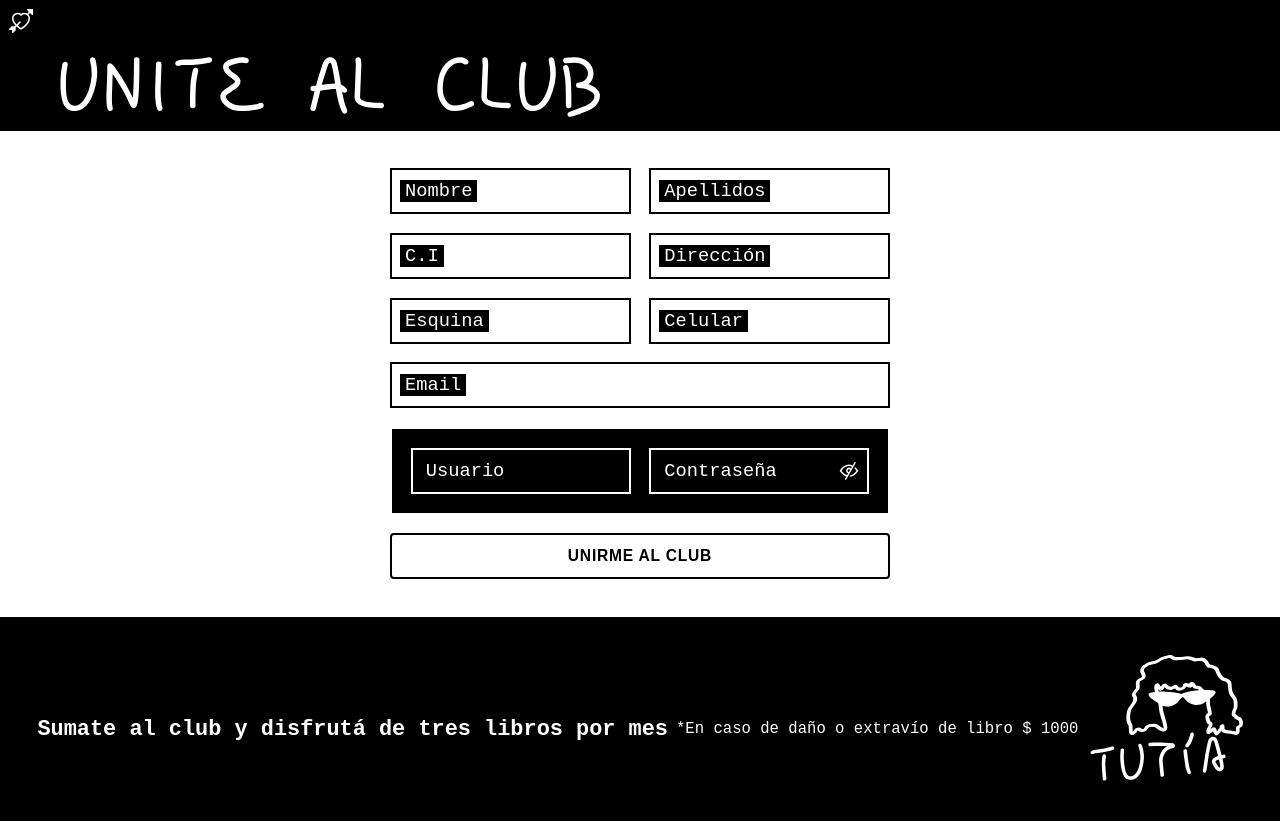
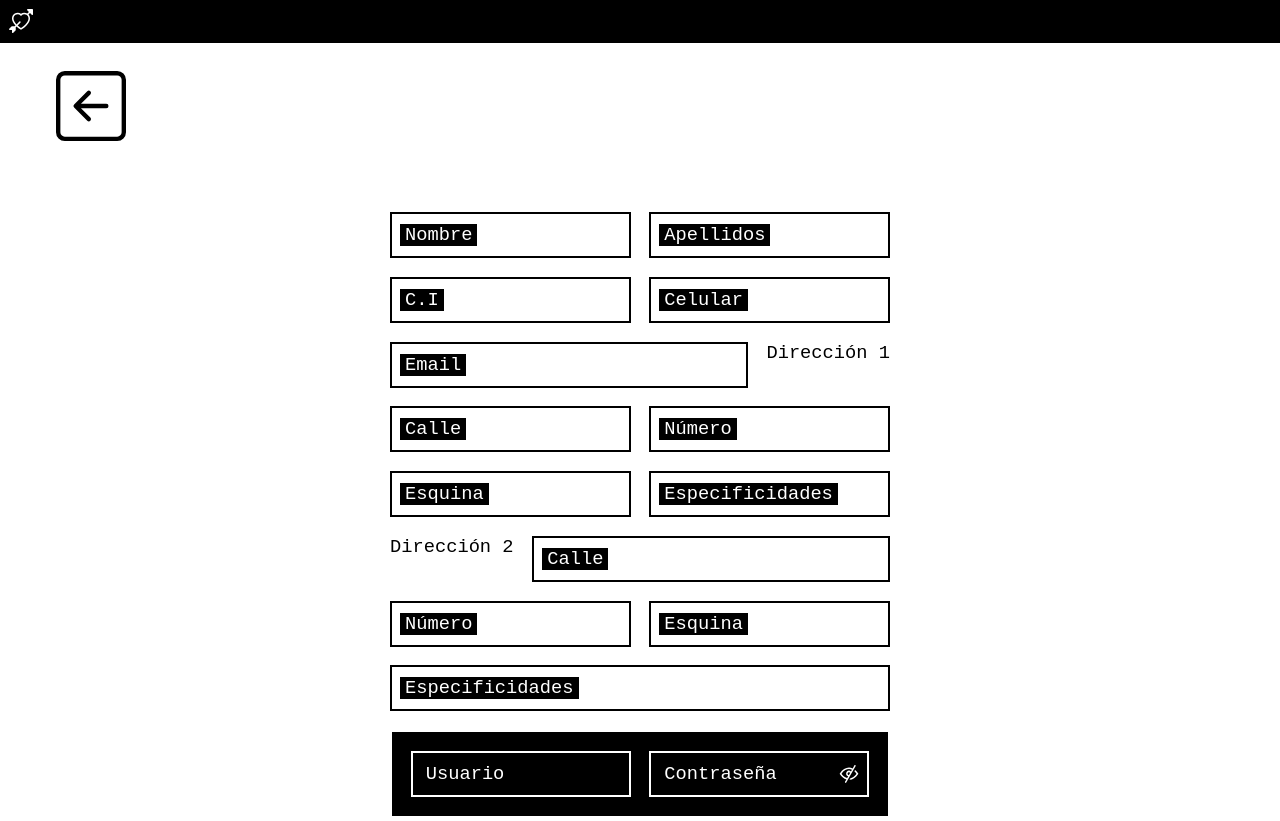
Before and after one commit to karinabentancor/TUTIA, a website: page join.html in a window 1280 px wide. Shown: the top 821 px of the page. Drawn offline with nearby package versions, Linux system fonts and the light colour scheme.

Commit message:
join-form

```diff
--- a/css/join.css
+++ b/css/join.css
@@ -29,6 +29,11 @@
     align-items: center;
     background: #000;
     padding: 0.75em 1em;
+  }
+  .arrow{
+    width: 70px;
+    margin: 1.5em;
+    margin-left: 3em;
   }
   .arrow-link .arrow {
     width: 32px;
@@ -144,6 +149,10 @@
     height: 150px;
     max-width: 60%;
   }
+
+  .direccion{
+    margin: 3em;
+  }
   @media (min-width: 768px) {
     body {
       padding: 0;
--- a/css/styles.css
+++ b/css/styles.css
@@ -46,9 +46,8 @@ html, body {
     margin: 0.5em;
 }
 .text-end{
-  margin-bottom: 3em;;
+  margin-bottom: 3em;
 }
-
 h1 {
     font-size: 3em;
     padding: 1.5em;
@@ -130,6 +129,7 @@ h1 {
 .right-aside .logo {
     width: 80px;
     height: auto;
+    margin-top: 3em;
   }
   .filters-container {
     position: relative;
--- a/join.html
+++ b/join.html
@@ -13,12 +13,8 @@
     <img src="svg/arrow-through-heart.svg" alt="" class="icon-header">
   </div>
 
-  <div class="top-row">
-    <a href="index.html" class="arrow-link">
-      <img src="svg/arrow-left-square-fill.svg" class="arrow" alt="Volver">
-    </a>
-    <img src="svg/UNITE AL CLUBb.svg" class="logo-algo" alt="Unite al club">
-  </div>
+  <a href="index.html">
+      <img src="svg/arrow-left-square.svg" class="arrow" alt="Go back"></a>
 
   <div class="form-container">
     <form id="registration-form">
@@ -35,15 +31,7 @@
           <input type="text" id="documento" name="documento" placeholder=" " required>
           <label for="documento">C.I</label>
         </div>
-        <div class="input-container">
-          <input type="text" id="direccion" name="direccion" placeholder=" " required>
-          <label for="direccion">Dirección</label>
-        </div>
-        <div class="input-container">
-          <input type="text" id="esquina" name="esquina" placeholder=" " required>
-          <label for="esquina">Esquina</label>
-        </div>
-        <div class="input-container">
+         <div class="input-container">
           <input type="text" id="celular" name="celular" placeholder=" " required>
           <label for="celular">Celular</label>
         </div>
@@ -51,8 +39,45 @@
           <input type="email" id="email" name="email" placeholder=" " required>
           <label for="email">Email</label>
         </div>
-      </div>
 
+        <div>
+          <label for="direccion">Dirección 1</label>
+        </div>
+        <div class="input-container">
+          <input type="text" id="esquina" name="esquina" placeholder=" " required>
+          <label for="esquina">Calle</label>
+        </div>
+        <div class="input-container">
+          <input type="text" id="esquina" name="esquina" placeholder=" " required>
+          <label for="esquina">Número</label>
+        </div>
+         <div class="input-container">
+          <input type="text" id="esquina" name="esquina" placeholder=" " required>
+          <label for="esquina">Esquina</label>
+        </div>
+      <div class="input-container">
+          <input type="text" id="esquina" name="esquina" placeholder=" " required>
+          <label for="esquina">Especificidades</label>
+        </div>
+
+       <label for="direccion">Dirección 2</label>
+       <div class="input-container">
+          <input type="text" id="esquina" name="esquina" placeholder=" " required>
+          <label for="esquina">Calle</label>
+        </div>
+        <div class="input-container">
+          <input type="text" id="esquina" name="esquina" placeholder=" " required>
+          <label for="esquina">Número</label>
+        </div>
+         <div class="input-container">
+          <input type="text" id="esquina" name="esquina" placeholder=" " required>
+          <label for="esquina">Esquina</label>
+        </div>
+      <div class="input-container">
+          <input type="text" id="esquina" name="esquina" placeholder=" " required>
+          <label for="esquina">Especificidades</label>
+        </div>
+     </div>
       <div class="create-user">
         <div class="input-container">
           <input type="text" id="user" name="user" placeholder=" " readonly>
@@ -66,11 +91,9 @@
           </span>
         </div>
       </div>
-
       <button type="submit" class="join-btn" href="welcome.html">UNIRME AL CLUB</button>
     </form>
   </div>
-
   <div class="footer-row">
     <h3>Sumate al club y disfrutá de tres libros por mes</h3>
     <p>*En caso de daño o extravío de libro $ 1000</p>
```
Also changed, not shown: index.html (+1 -1 lines).
